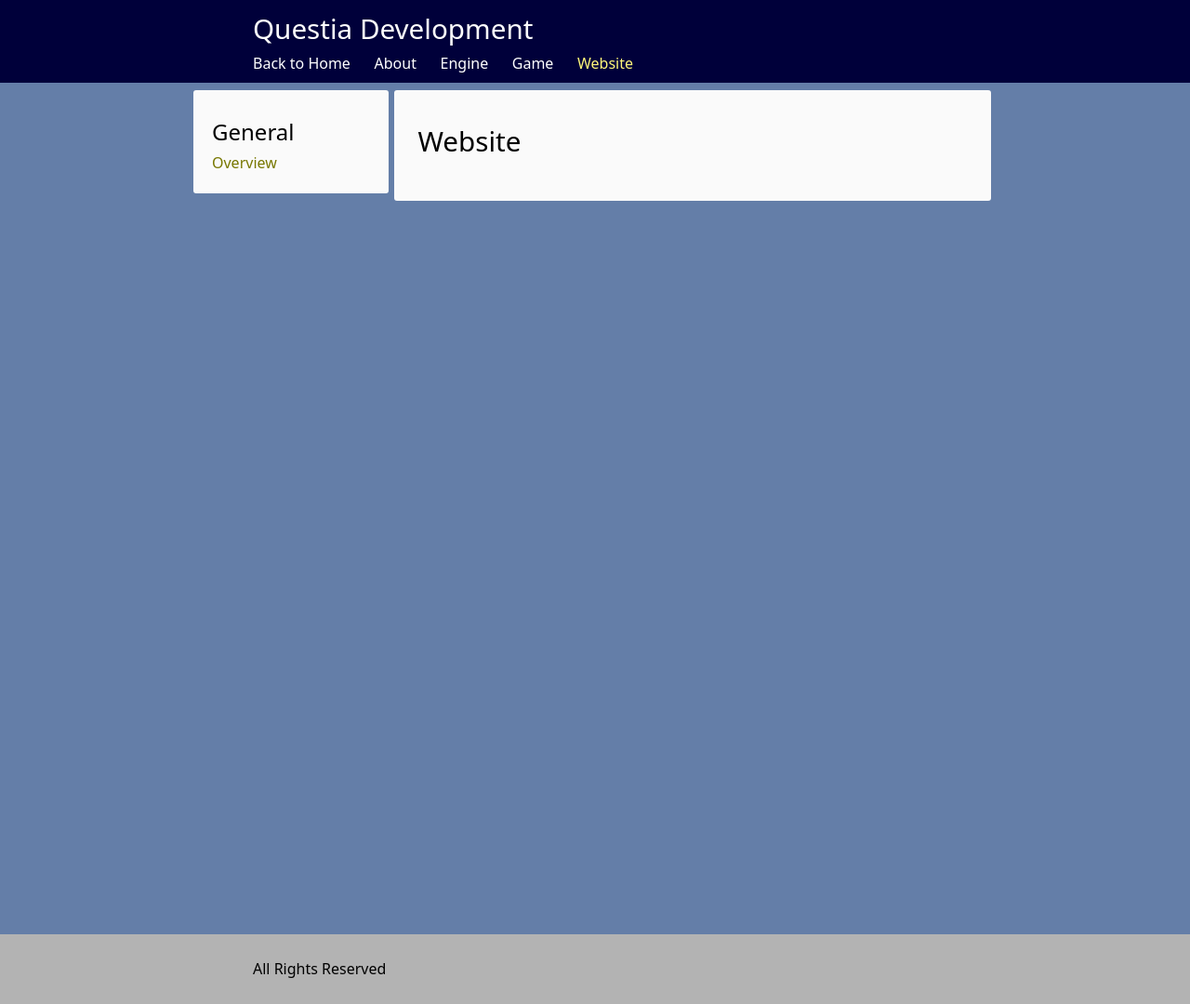
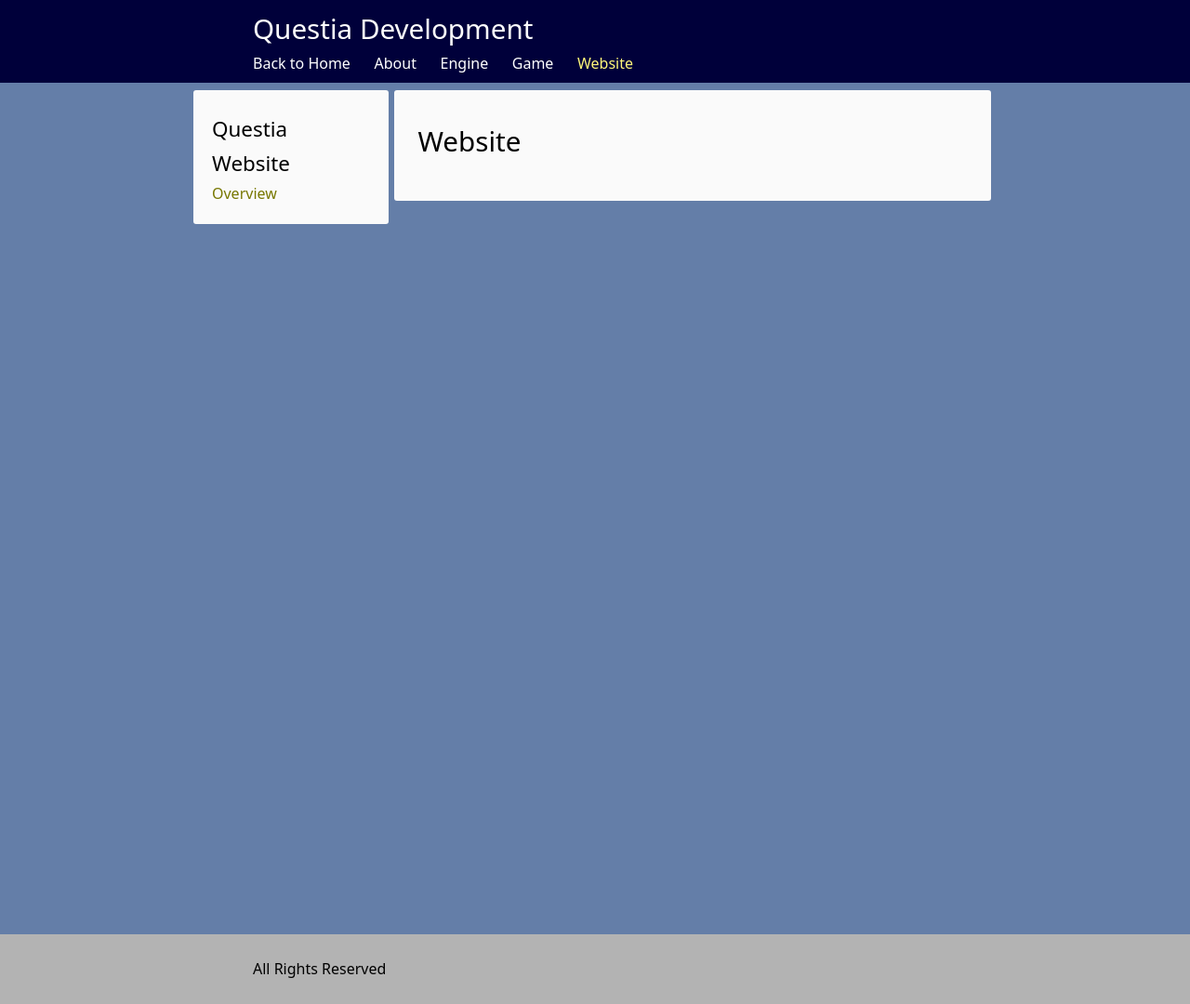
Before and after one commit to SquireGames/Questia-Game-Website, a Jekyll site: the page built from webdev.md, in a window 1280 px wide. Shown: the whole page at 93% size. Built offline with Jekyll 4.4.1, drawn with Linux system fonts in a browser that asks for light colours.

Commit message:
Renamed sidepanel primary header

```diff
--- a/_config.yml
+++ b/_config.yml
@@ -27,16 +27,16 @@ dev_navigation:
 
 dev_sidebar:
   engine:
-    - :General
+    - :Questia Engine
     - engine.md
     - engine_install.md
     - :Plans
     - engine_milestones.md
   game:
-    - :General
+    - :Questia
     - gamedev.md
   webdev:
-    - :General
+    - :Questia Website
     - webdev.md
 
 
--- a/_includes/dev_navbar.html
+++ b/_includes/dev_navbar.html
@@ -1,6 +1,6 @@
 <div class="dev">
 <header>
-    <h1><a href="{{ "/" | relative_url }}">{{ site.title | escape }} Development</a></h1>
+    <h1>{{ site.title | escape }} Development</h1>
     {% if site.navigation %}<nav>{% for path in site.dev_navigation %}{% assign node = site.pages | where: "name", path | first %}<a href="{{ node.url | relative_url }}" {% if page.name == path %}class="currentpage"{% endif %}>{{ node.dev_title }}</a>{% endfor %}</nav>{% endif %}
     {% if site.dev_icons %}<nav>{% for link in site.dev_icons %}<a class="icon" href="{{ link[1] }}"><svg><use xlink:href="{{ "/assets/fontawesome/icons.svg" | relative_url }}#{{ link[0] }}"></use></svg></a>{% endfor %}</nav>{% endif %}
 </header>
--- a/assets/css/index.sass
+++ b/assets/css/index.sass
@@ -23,6 +23,7 @@ h1
 ul h2
   margin-top: 5
   margin-bottom: 0
+  font-size: 1.4em
 
 ul a
   color: blue
```
